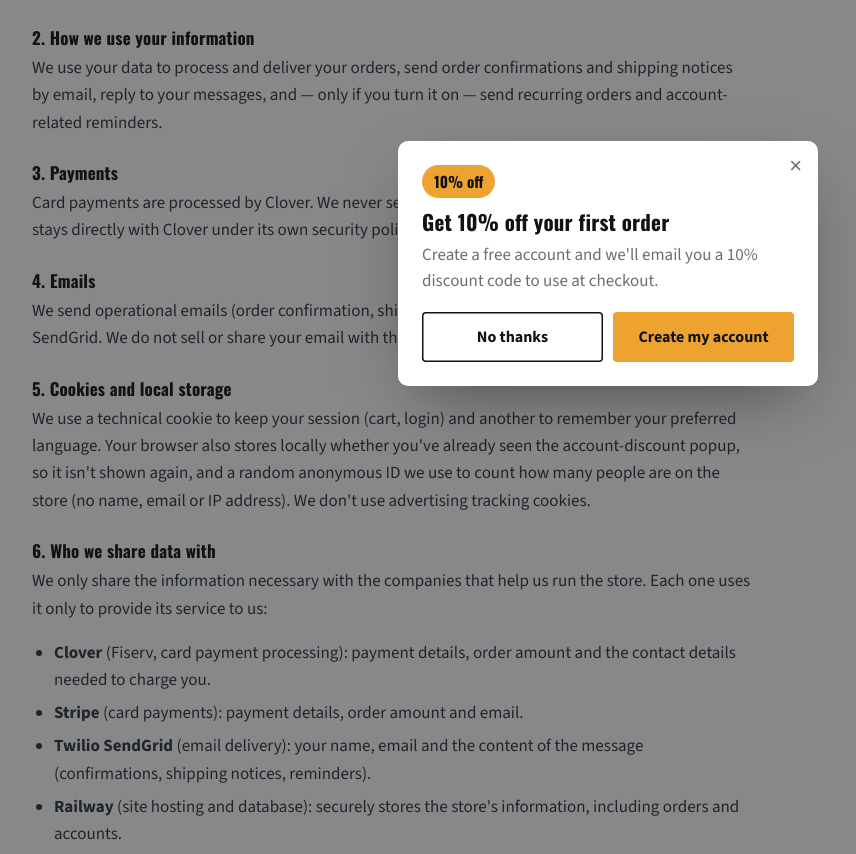
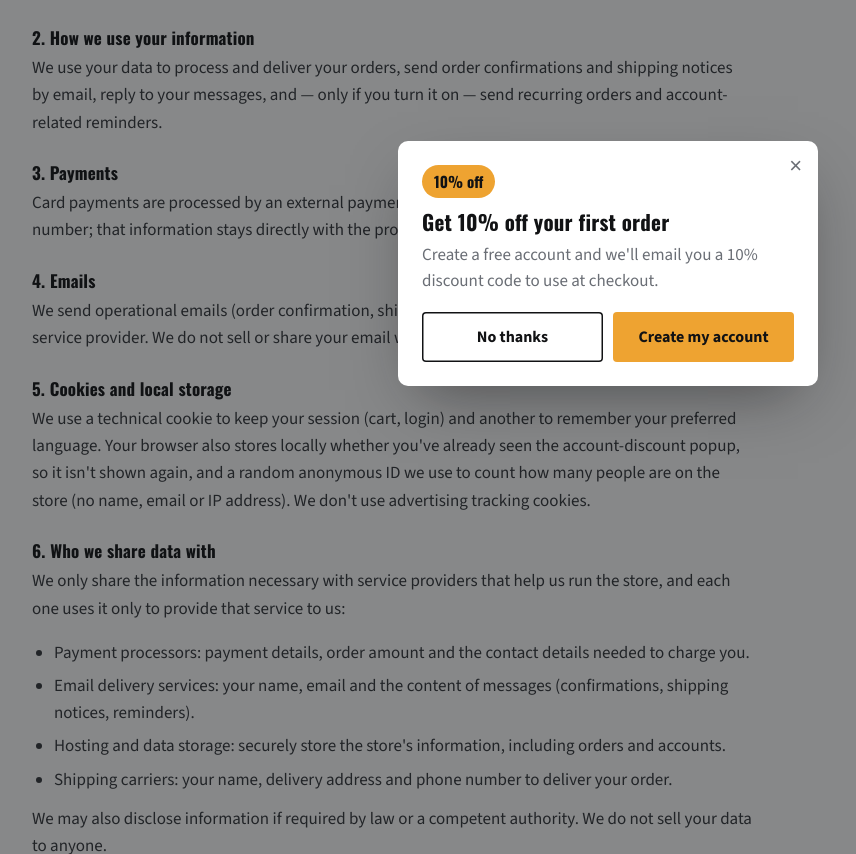
Before and after one commit to andresmz12/EPMCA, a Node server app: page /privacy in a window 1280 px wide. Shown: the part 327-1181 px from the top of the page, without its empty margins (32-888 px from the left). Run offline with Node 20, Linux system fonts and the light colour scheme; data that the repository does not hold is empty.

Commit message:
Privacy policy: describe providers by category instead of naming companies
Naming each vendor isn't required; the policy now lists the types of providers (payments, email, hosting, carriers) and what they receive. Google is named only when Analytics/Ads is enabled.

Co-Authored-By: Claude Sonnet 5.5 <noreply@anthropic.com>
Claude-Session: https://claude.ai/code/session_01XbqcT6b6MoJC6qM5Pw8Y78

```diff
--- a/src/server.js
+++ b/src/server.js
@@ -183,7 +183,6 @@ app.use(async (req, res, next) => {
   notify.rememberBase(siteUrl);
   Object.assign(res.locals, {
     settings, lang, t: makeT(lang), money: lib.money, path: req.path, siteUrl, assetV: ASSET_V,
-    cloverOn: clover.enabled, stripeOn: payments.enabled,
     ga4: /^G-[A-Z0-9]{4,20}$/.test(settings.ga4_id) ? settings.ga4_id : '',
     adsId: /^AW-\d{5,15}$/.test(settings.google_ads_id) ? settings.google_ads_id : '',
     altUrl: (l) => `${siteUrl}${req.path}${l === 'es' ? '?lang=es' : ''}`,
--- a/views/store/privacy.ejs
+++ b/views/store/privacy.ejs
@@ -12,24 +12,22 @@
     <p>Usamos tus datos para procesar y entregar tus pedidos, enviarte confirmaciones y avisos de envío por correo, responder tus mensajes, y (solo si lo activas) enviarte pedidos recurrentes y recordatorios relacionados con tu cuenta.</p>
 
     <h3>3. Pagos</h3>
-    <p>Los pagos con tarjeta los procesa Clover. Nosotros nunca vemos ni almacenamos el número completo de tu tarjeta; esa información queda directamente con Clover bajo sus propias políticas de seguridad.</p>
+    <p>Los pagos con tarjeta los procesa un procesador de pagos externo. Nosotros nunca vemos ni almacenamos el número completo de tu tarjeta; esa información queda directamente con el procesador bajo sus propias políticas de seguridad.</p>
 
     <h3>4. Correos</h3>
-    <p>Enviamos correos operativos (confirmación de pedido, envío, recordatorios de pago) a través de Twilio SendGrid. No vendemos ni compartimos tu correo con terceros para publicidad.</p>
+    <p>Enviamos correos operativos (confirmación de pedido, envío, recordatorios de pago) a través de un proveedor de correo electrónico. No vendemos ni compartimos tu correo con terceros para publicidad.</p>
 
     <h3>5. Cookies y almacenamiento local</h3>
     <p>Usamos una cookie técnica para mantener tu sesión (carrito, inicio de sesión) y otra para recordar el idioma que prefieres. Tu navegador también guarda localmente si ya viste el aviso de descuento por crear cuenta, para no mostrártelo de nuevo, y un identificador aleatorio anónimo que usamos para contar cuántas personas están en la tienda (sin tu nombre, correo ni dirección IP). <% if (ga4 || adsId) { %>También usamos Google Analytics<%= adsId ? ' y Google Ads' : '' %> para medir visitas y compras de forma agregada; estos servicios de Google colocan sus propias cookies y puedes bloquearlas desde tu navegador.<% } else { %>No usamos cookies de rastreo publicitario.<% } %></p>
 
     <h3>6. Con quién compartimos datos</h3>
-    <p>Solo compartimos la información necesaria con las empresas que nos ayudan a operar la tienda. Cada una la usa únicamente para prestarnos su servicio:</p>
+    <p>Solo compartimos la información necesaria con proveedores de servicios que nos ayudan a operar la tienda, y cada uno la usa únicamente para prestarnos ese servicio:</p>
     <ul>
-      <li><b>Clover</b> (Fiserv, procesamiento de pagos con tarjeta): datos de pago, monto del pedido y datos de contacto necesarios para cobrar.</li>
-      <% if (stripeOn) { %><li><b>Stripe</b> (pagos con tarjeta): datos de pago, monto del pedido y correo.</li><% } %>
-      <li><b>Twilio SendGrid</b> (envío de correos): tu nombre, correo y el contenido del mensaje (confirmaciones, envíos, recordatorios).</li>
-      <li><b>Railway</b> (alojamiento del sitio y base de datos): almacena de forma segura la información de la tienda, incluidos pedidos y cuentas.</li>
-      <li><b>Empresas de transporte</b> (por ejemplo UPS, USPS, FedEx o transporte de carga): tu nombre, dirección de entrega y teléfono para entregar tu pedido.</li>
-      <% if (ga4 || adsId) { %><li><b>Google</b> (Analytics<%= adsId ? ' y Google Ads' : '' %>): datos de navegación y compras de forma agregada, sin tu nombre ni correo.</li><% } %>
-      <% if (settings.whatsapp_number) { %><li><b>WhatsApp</b> (Meta): solo si tú nos escribes por el botón de WhatsApp; esa conversación se rige por la política de WhatsApp.</li><% } %>
+      <li>Procesadores de pagos: datos de pago, monto del pedido y contacto para cobrar.</li>
+      <li>Servicios de correo electrónico: tu nombre, correo y el contenido de los mensajes (confirmaciones, envíos, recordatorios).</li>
+      <li>Alojamiento y almacenamiento de datos: guardan de forma segura la información de la tienda, incluidos pedidos y cuentas.</li>
+      <li>Empresas de transporte: tu nombre, dirección de entrega y teléfono para entregar tu pedido.</li>
+      <% if (ga4 || adsId) { %><li>Google (Analytics<%= adsId ? ' y Google Ads' : '' %>): datos de navegación y compras de forma agregada, sin tu nombre ni correo.</li><% } %>
     </ul>
     <p>También podemos divulgar información si la ley o una autoridad competente lo exige. No vendemos tus datos a nadie.</p>
 
@@ -57,24 +55,22 @@
     <p>We use your data to process and deliver your orders, send order confirmations and shipping notices by email, reply to your messages, and — only if you turn it on — send recurring orders and account-related reminders.</p>
 
     <h3>3. Payments</h3>
-    <p>Card payments are processed by Clover. We never see or store your full card number; that information stays directly with Clover under its own security policies.</p>
+    <p>Card payments are processed by an external payment processor. We never see or store your full card number; that information stays directly with the processor under its own security policies.</p>
 
     <h3>4. Emails</h3>
-    <p>We send operational emails (order confirmation, shipping, payment reminders) through Twilio SendGrid. We do not sell or share your email with third parties for advertising.</p>
+    <p>We send operational emails (order confirmation, shipping, payment reminders) through an email service provider. We do not sell or share your email with third parties for advertising.</p>
 
     <h3>5. Cookies and local storage</h3>
     <p>We use a technical cookie to keep your session (cart, login) and another to remember your preferred language. Your browser also stores locally whether you've already seen the account-discount popup, so it isn't shown again, and a random anonymous ID we use to count how many people are on the store (no name, email or IP address). <% if (ga4 || adsId) { %>We also use Google Analytics<%= adsId ? ' and Google Ads' : '' %> to measure visits and purchases in aggregate; these Google services set their own cookies, which you can block in your browser.<% } else { %>We don't use advertising tracking cookies.<% } %></p>
 
     <h3>6. Who we share data with</h3>
-    <p>We only share the information necessary with the companies that help us run the store. Each one uses it only to provide its service to us:</p>
+    <p>We only share the information necessary with service providers that help us run the store, and each one uses it only to provide that service to us:</p>
     <ul>
-      <li><b>Clover</b> (Fiserv, card payment processing): payment details, order amount and the contact details needed to charge you.</li>
-      <% if (stripeOn) { %><li><b>Stripe</b> (card payments): payment details, order amount and email.</li><% } %>
-      <li><b>Twilio SendGrid</b> (email delivery): your name, email and the content of the message (confirmations, shipping notices, reminders).</li>
-      <li><b>Railway</b> (site hosting and database): securely stores the store's information, including orders and accounts.</li>
-      <li><b>Shipping carriers</b> (for example UPS, USPS, FedEx or freight carriers): your name, delivery address and phone number to deliver your order.</li>
-      <% if (ga4 || adsId) { %><li><b>Google</b> (Analytics<%= adsId ? ' and Google Ads' : '' %>): browsing and purchase data in aggregate, without your name or email.</li><% } %>
-      <% if (settings.whatsapp_number) { %><li><b>WhatsApp</b> (Meta): only if you message us through the WhatsApp button; that conversation is governed by WhatsApp's policy.</li><% } %>
+      <li>Payment processors: payment details, order amount and the contact details needed to charge you.</li>
+      <li>Email delivery services: your name, email and the content of messages (confirmations, shipping notices, reminders).</li>
+      <li>Hosting and data storage: securely store the store's information, including orders and accounts.</li>
+      <li>Shipping carriers: your name, delivery address and phone number to deliver your order.</li>
+      <% if (ga4 || adsId) { %><li>Google (Analytics<%= adsId ? ' and Google Ads' : '' %>): browsing and purchase data in aggregate, without your name or email.</li><% } %>
     </ul>
     <p>We may also disclose information if required by law or a competent authority. We do not sell your data to anyone.</p>
 
```
